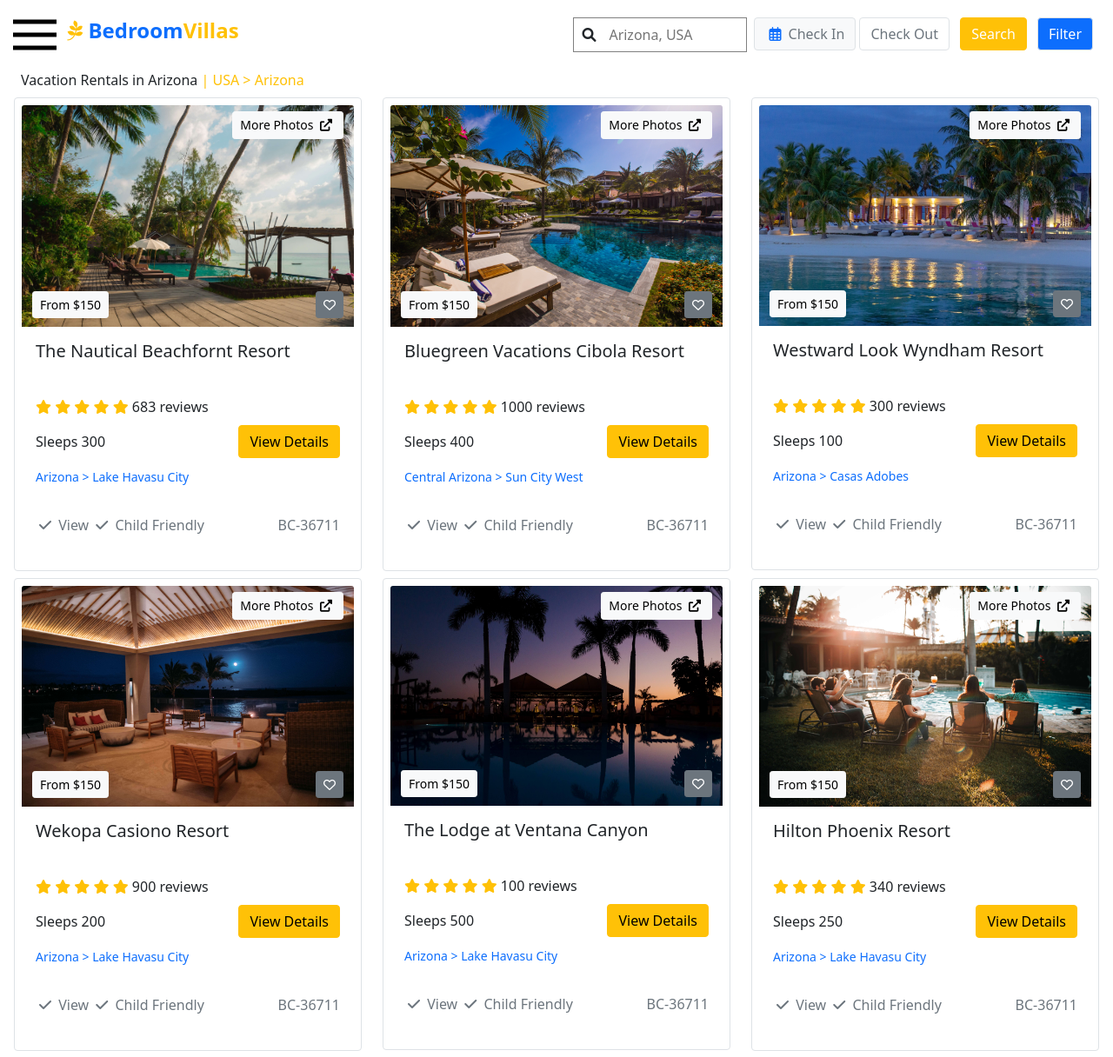
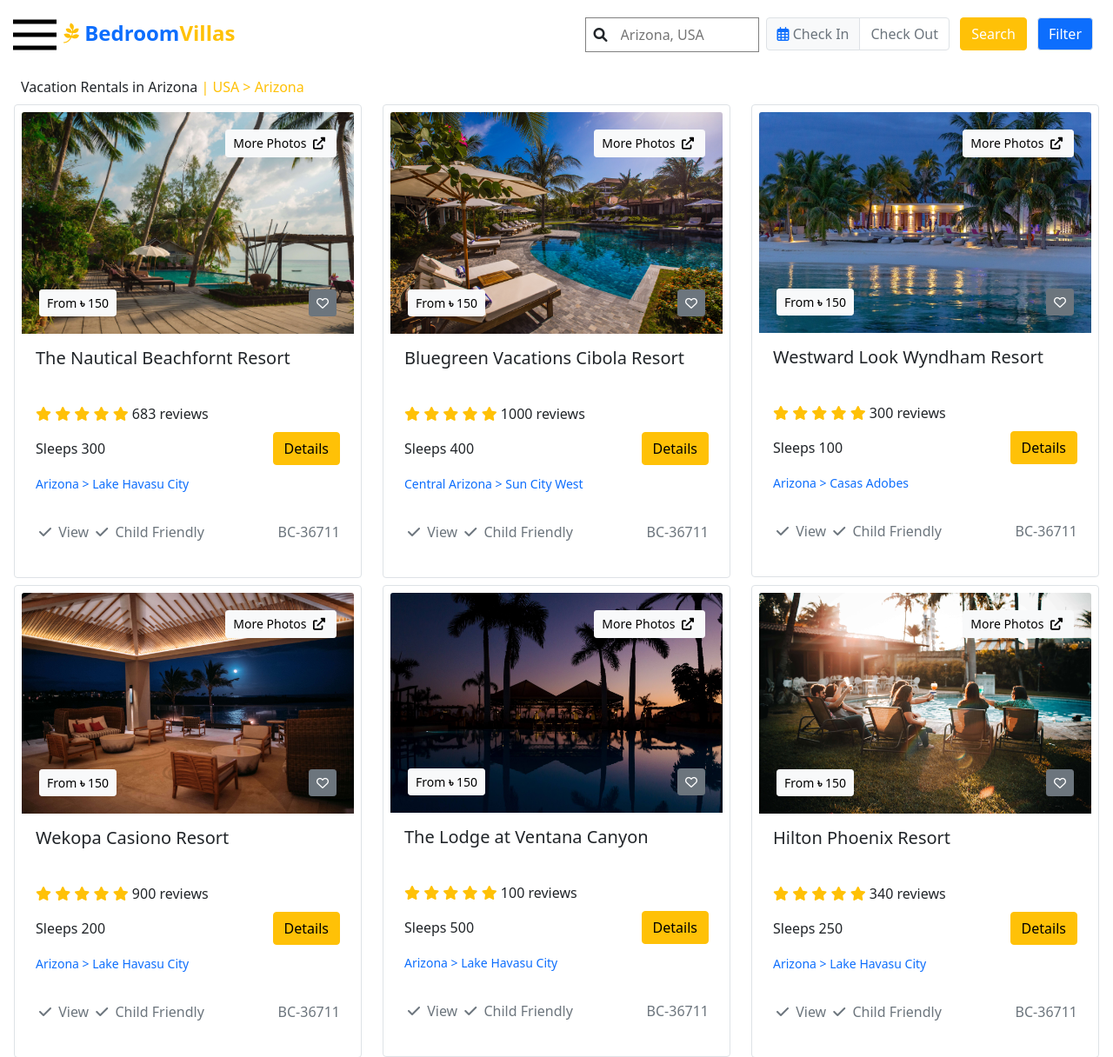
Before and after one commit to Mueem-Nahid/bedroom-villas, a plain HTML site: page index.html in a window 1280 px wide. Shown: the top 1216 px of the page at 87% size. Drawn offline with nearby package versions, Linux system fonts and the light colour scheme.

Commit message:
bug fixed

```diff
--- a/index.html
+++ b/index.html
@@ -1,5 +1,6 @@
 <!DOCTYPE html>
 <html lang="en">
+
 <head>
   <meta charset="UTF-8">
   <meta http-equiv="X-UA-Compatible" content="IE=edge">
@@ -8,32 +9,40 @@
   <link rel="stylesheet" href="style.css">
 
   <!-- fontawesome -->
-    <link rel="stylesheet" href="https://cdnjs.cloudflare.com/ajax/libs/font-awesome/6.0.0-beta2/css/all.min.css" integrity="sha512-YWzhKL2whUzgiheMoBFwW8CKV4qpHQAEuvilg9FAn5VJUDwKZZxkJNuGM4XkWuk94WCrrwslk8yWNGmY1EduTA==" crossorigin="anonymous" referrerpolicy="no-referrer" />
+  <link rel="stylesheet" href="https://cdnjs.cloudflare.com/ajax/libs/font-awesome/6.0.0-beta2/css/all.min.css"
+    integrity="sha512-YWzhKL2whUzgiheMoBFwW8CKV4qpHQAEuvilg9FAn5VJUDwKZZxkJNuGM4XkWuk94WCrrwslk8yWNGmY1EduTA=="
+    crossorigin="anonymous" referrerpolicy="no-referrer" />
 
   <!-- bootstrap -->
-    <link href="https://cdn.jsdelivr.net/npm/bootstrap@5.0.2/dist/css/bootstrap.min.css" rel="stylesheet" integrity="sha384-EVSTQN3/azprG1Anm3QDgpJLIm9Nao0Yz1ztcQTwFspd3yD65VohhpuuCOmLASjC" crossorigin="anonymous">
+  <link href="https://cdn.jsdelivr.net/npm/bootstrap@5.0.2/dist/css/bootstrap.min.css" rel="stylesheet"
+    integrity="sha384-EVSTQN3/azprG1Anm3QDgpJLIm9Nao0Yz1ztcQTwFspd3yD65VohhpuuCOmLASjC" crossorigin="anonymous">
 
   <link rel="icon" href="./images/icons8-resort-50.png" type="image/gif" sizes="16x16">
 
   <title>Bedroom Villas</title>
 </head>
+
 <body>
 
   <header>
-      <div >
-        <img id="menu" class="menu" src="./images/icons8-menu-50.png" alt="">
-        <div class="hide dropdown-menu">
-          <ul class="list-group py-1" aria-labelledby="dropdownMenuButton1">
-            <li class="menuList"><a class="dropdown-item" href="#">Home</a></li>
-            <li class="menuList"><a class="dropdown-item" href="#">Bookmarked</a></li>
-            <li class="menuList"><a class="dropdown-item" href="#">List Your Property</a></li>
-            <li class="menuList"><a class="dropdown-item" href="#">About</a></li>
-            <li class="menuList"><a class="dropdown-item" href="#">FAQ</a></li>
-            <li class="menuList"><a class="dropdown-item" href="#">Blog</a></li>
-          </ul>
+    <div>
+      <div class="d-flex flex-row ">
+        <div class="dropdown">
+          <img id="menu" class="dropbtn" src="./images/icons8-menu-50.png" alt="">
+          <div class="dropdown-content">
+            <a class="dropdown-item" href="#">Home</a>
+            <a class="dropdown-item" href="#">Bookmarked</a>
+            <a class="dropdown-item" href="#">List Your Property</a>
+            <a class="dropdown-item" href="#">About</a>
+            <a class="dropdown-item" href="#">FAQ</a>
+            <a class="dropdown-item" href="#">Blog</a>
           </div>
-        <a class="navbar-brand px-2 fw-bold fs-4" href="#"> <span><i class="fab fa-pagelines text-warning"></i></span> Bedroom<span class="text-warning">Villas</span></a>
-        <img id="mobileMenu"  class="menu" src="./images/icons8-menu-50.png" alt="">
+        </div>
+        <a class="navbar-brand px-2 fw-bold fs-4" href="#"> <span><i class="fab fa-pagelines text-warning"></i></span>
+          Bedroom<span class="text-warning">Villas</span></a>
+      </div>
+
+      <img id="mobileMenu" class="menu" src="./images/icons8-menu-50.png" alt="">
       <div id="mobileMenuList" class="hide dropdown-menu">
         <ul class="list-group py-1" aria-labelledby="dropdownMenuButton1">
           <li class="menuList"><a class="dropdown-item" href="#">Home</a></li>
@@ -45,11 +54,7 @@
         </ul>
       </div>
     </div>
-      <!-- <ul class="navigation">
-        <li>
-          <a href="#">BedroomVillas</a>
-        </li>
-      </ul> -->
+
     <div class="py-3 py-md-0">
       <div class="d-flex flex-row">
         <div class="search">
@@ -57,8 +62,11 @@
           <i class="fas fa-search"></i>
         </div>
         <div>
-            <button type="button" class="btn btn-light border ms-md-2 text-muted"> <i class="far fa-calendar-alt text-primary p-1"></i> Check In</button>
+          <div class="btn-group" role="group">
+            <button type="button" class="btn btn-light border ms-md-2 text-muted"> <i
+                class="far fa-calendar-alt text-primary"></i> Check In</button>
             <button type="button" class="btn btn-ligth border me-md-2 text-muted">Check Out</button>
+          </div>
           <button id="search" class="btn btn-warning text-white me-md-2" type="submit">Search</button>
           <button class="btn btn-primary me-md-2 border" type="submit">Filter</button>
         </div>
@@ -68,15 +76,20 @@
 
   <section>
     <!-- card -->
-      <div class="mt-4 pt-5 px-3">
-        <p class="m-2">Vacation Rentals in Arizona <span class="text-warning"> | <a href="#" class="text-warning breadcrumbAnchor">USA</a> > <a href="#" class="text-warning breadcrumbAnchor">Arizona</a></span></p>
+    <div class="px-3">
+      <p class="m-2">Vacation Rentals in Arizona <span class="text-warning"> | <a href="#"
+            class="text-warning breadcrumbAnchor">USA</a> > <a href="#"
+            class="text-warning breadcrumbAnchor">Arizona</a></span></p>
       <div class="row">
         <div class="col-12 col-md-4">
           <div class="card border p-2 mb-2">
-                <img src="./images/alexander-kaunas--4BULVnHGg8-unsplash.jpg" class="card-img-top" alt="...">
-                <button class="btn btn-light picBtn btn-sm">More Photos <i class="fas fa-external-link-alt p-1"></i></button>
-                <button class="btn btn-light picBtnFrom btn-sm">From $150</button>
+            <div class="imgRelative">
+              <img src="./images/alexander-kaunas--4BULVnHGg8-unsplash.jpg" class="card-img-top " alt="...">
+              <button class="btn btn-light picBtn btn-sm">More Photos <i
+                  class="fas fa-external-link-alt p-1"></i></button>
+              <button class="btn btn-light picBtnFrom btn-sm">From <span class="fw-bold">&#2547</span> 150</button>
               <button class="heartIcon btn btn-secondary btn-sm"><i class="far fa-heart"></i></button>
+            </div>
             <div class="card-body">
               <h5 class="card-title">The Nautical Beachfornt Resort</h5>
             </div>
@@ -94,7 +107,7 @@
                 <small class="text-primary">Arizona > Lake Havasu City</small>
               </div>
               <div>
-                      <button class="btn btn-warning">View Details</button>
+                <button class="btn btn-warning">Details</button>
               </div>
             </div>
 
@@ -113,10 +126,13 @@
         </div>
         <div class="col-12 col-md-4">
           <div class="card border p-2 mb-2">
+            <div class="imgRelative">
               <img src="./images/Optimized-the-anam-J9O3WcJ5N74-unsplash.jpg" class="card-img-top" alt="...">
-                <button class="btn btn-light picBtn btn-sm">More Photos <i class="fas fa-external-link-alt p-1"></i></button>
-                <button class="btn btn-light picBtnFrom btn-sm">From $150</button>
+              <button class="btn btn-light picBtn btn-sm">More Photos <i
+                  class="fas fa-external-link-alt p-1"></i></button>
+              <button class="btn btn-light picBtnFrom btn-sm">From <span class="fw-bold">&#2547</span> 150</button>
               <button class="heartIcon btn btn-secondary btn-sm"><i class="far fa-heart"></i></button>
+            </div>
             <div class="card-body">
               <h5 class="card-title">Bluegreen Vacations Cibola Resort</h5>
             </div>
@@ -135,7 +151,7 @@
                 <small class="text-primary">Central Arizona > Sun City West</small>
               </div>
               <div>
-                        <button class="btn btn-warning">View Details</button>
+                <button class="btn btn-warning">Details</button>
               </div>
             </div>
 
@@ -154,10 +170,13 @@
         </div>
         <div class="col-12 col-md-4">
           <div class="card border p-2 mb-2">
+            <div class="imgRelative">
               <img src="./images/Optimized-saad-khan-I5c9i-hooag-unsplash.jpg" class="card-img-top" alt="...">
-                <button class="btn btn-light picBtn btn-sm">More Photos <i class="fas fa-external-link-alt p-1"></i></button>
-                <button class="btn btn-light picBtnFrom btn-sm">From $150</button>
+              <button class="btn btn-light picBtn btn-sm">More Photos <i
+                  class="fas fa-external-link-alt p-1"></i></button>
+              <button class="btn btn-light picBtnFrom btn-sm">From <span class="fw-bold">&#2547</span> 150</button>
               <button class="heartIcon btn btn-secondary btn-sm"><i class="far fa-heart"></i></button>
+            </div>
             <div class="card-body">
               <h5 class="card-title">Westward Look Wyndham Resort</h5>
             </div>
@@ -176,7 +195,7 @@
                 <small class="text-primary">Arizona > Casas Adobes</small>
               </div>
               <div>
-                        <button class="btn btn-warning">View Details</button>
+                <button class="btn btn-warning">Details</button>
               </div>
             </div>
 
@@ -197,10 +216,14 @@
       <div class="row">
         <div class="col-12 col-md-4">
           <div class="card border p-2 mb-2">
+            <div class="imgRelative">
               <img src="./images/roberto-nickson-EeeKjwm2vDo-unsplash.jpg" class="card-img-top" alt="...">
-                  <button class="btn btn-light picBtn btn-sm">More Photos <i class="fas fa-external-link-alt p-1"></i></button>
-                  <button class="btn btn-light picBtnFrom btn-sm">From $150</button>
+              <button class="btn btn-light picBtn btn-sm">More Photos <i
+                  class="fas fa-external-link-alt p-1"></i></button>
+              <button class="btn btn-light picBtnFrom btn-sm">From <span class="fw-bold">&#2547</span> 150</button>
               <button class="heartIcon btn btn-secondary btn-sm"><i class="far fa-heart"></i></button>
+            </div>
+
             <div class="card-body">
               <h5 class="card-title">Wekopa Casiono Resort</h5>
             </div>
@@ -219,7 +242,7 @@
                 <small class="text-primary">Arizona > Lake Havasu City</small>
               </div>
               <div>
-                        <button class="btn btn-warning">View Details</button>
+                <button class="btn btn-warning">Details</button>
               </div>
             </div>
 
@@ -238,10 +261,14 @@
         </div>
         <div class="col-12 col-md-4">
           <div class="card border p-2 mb-2">
+            <div class="imgRelative">
               <img src="./images/artie-kostenko-a6EzvPjXfBY-unsplash.jpg" class="card-img-top" alt="...">
-                  <button class="btn btn-light picBtn btn-sm">More Photos <i class="fas fa-external-link-alt p-1"></i></button>
-                  <button class="btn btn-light picBtnFrom btn-sm">From $150</button>
+              <button class="btn btn-light picBtn btn-sm">More Photos <i
+                  class="fas fa-external-link-alt p-1"></i></button>
+              <button class="btn btn-light picBtnFrom btn-sm">From <span class="fw-bold">&#2547</span> 150</button>
               <button class="heartIcon btn btn-secondary btn-sm"><i class="far fa-heart"></i></button>
+            </div>
+
             <div class="card-body">
               <h5 class="card-title">The Lodge at Ventana Canyon</h5>
             </div>
@@ -260,7 +287,7 @@
                 <small class="text-primary">Arizona > Lake Havasu City</small>
               </div>
               <div>
-                        <button class="btn btn-warning">View Details</button>
+                <button class="btn btn-warning">Details</button>
               </div>
             </div>
 
@@ -278,11 +305,15 @@
           </div>
         </div>
         <div class="col-12 col-md-4">
-              <div class="card border p-2 mb-2" >
+          <div class="card border p-2 mb-2">
+            <div class="imgRelative">
               <img src="./images/helena-lopes-amJwq0XLZ_8-unsplash.jpg" class="card-img-top" alt="...">
-                  <button class="btn btn-light picBtn btn-sm">More Photos <i class="fas fa-external-link-alt p-1"></i></button>
-                  <button class="btn btn-light picBtnFrom btn-sm">From $150</button>
+              <button class="btn btn-light picBtn btn-sm">More Photos <i
+                  class="fas fa-external-link-alt p-1"></i></button>
+              <button class="btn btn-light picBtnFrom btn-sm">From <span class="fw-bold">&#2547</span> 150</button>
               <button class="heartIcon btn btn-secondary btn-sm"><i class="far fa-heart"></i></button>
+            </div>
+
             <div class="card-body">
               <h5 class="card-title">Hilton Phoenix Resort</h5>
             </div>
@@ -301,7 +332,7 @@
                 <small class="text-primary">Arizona > Lake Havasu City</small>
               </div>
               <div>
-                        <button class="btn btn-warning">View Details</button>
+                <button class="btn btn-warning">Details</button>
               </div>
             </div>
 
@@ -324,7 +355,10 @@
 
 
   <!-- js -->
-    <script src="https://cdn.jsdelivr.net/npm/bootstrap@5.0.2/dist/js/bootstrap.bundle.min.js" integrity="sha384-MrcW6ZMFYlzcLA8Nl+NtUVF0sA7MsXsP1UyJoMp4YLEuNSfAP+JcXn/tWtIaxVXM" crossorigin="anonymous"></script>
+  <script src="https://cdn.jsdelivr.net/npm/bootstrap@5.0.2/dist/js/bootstrap.bundle.min.js"
+    integrity="sha384-MrcW6ZMFYlzcLA8Nl+NtUVF0sA7MsXsP1UyJoMp4YLEuNSfAP+JcXn/tWtIaxVXM"
+    crossorigin="anonymous"></script>
 
 </body>
+
 </html>
--- a/style.css
+++ b/style.css
@@ -1,5 +1,5 @@
 header{
-  position: absolute;
+  /* position: absolute; */
   top: 0;
   left: 0;
   width: 100%;
@@ -45,8 +45,23 @@
 }
 
 .hide{
+  /* display: none; */
+  position: relative;
+  display: inline-block;
+}
+
+.dropdown-content {
   display: none;
+  position: absolute;
+  background-color: #f1f1f1;
+  min-width: 160px;
+  box-shadow: 0px 8px 16px 0px rgba(0,0,0,0.2);
+  z-index: 1;
 }
+
+.dropdown-content a:hover {background-color: #ddd;}
+
+.dropdown:hover .dropdown-content {display: block;}
 
 .menu:hover + .hide{
   display: block;
@@ -56,21 +71,25 @@
   text-decoration: none;
 }
 
+.imgRelative{
+  position: relative;
+}
+
 .picBtn{
     position: absolute;
-    top:15px;
+    top:20px;
     right: 20px;
 }
 
 .picBtnFrom{
   position: absolute;
-  bottom: 290px;
+  bottom: 20px;
   left: 20px;
 }
 
 .heartIcon{
   position: absolute;
-  bottom: 290px;
+  bottom: 20px;
   right: 20px;
 }
 
```
Lines whose indentation alone changed are shown as unchanged.
